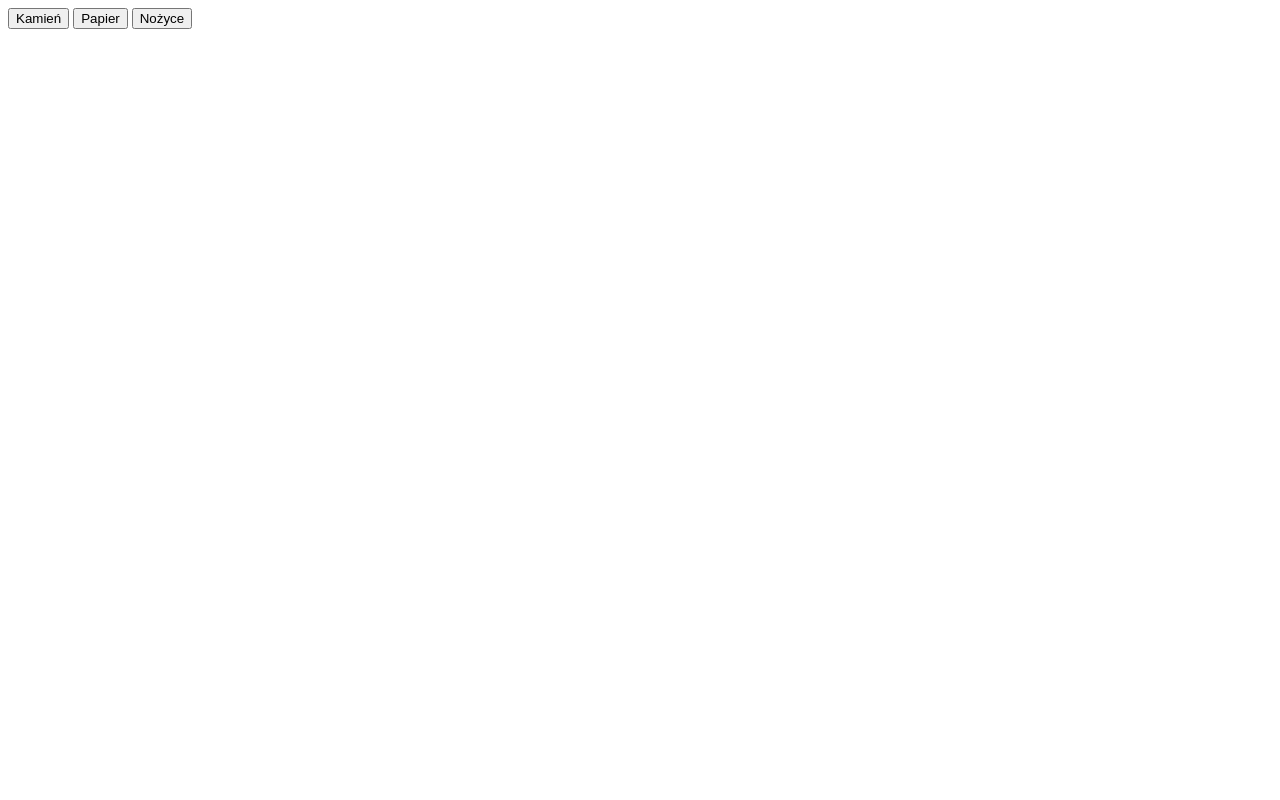
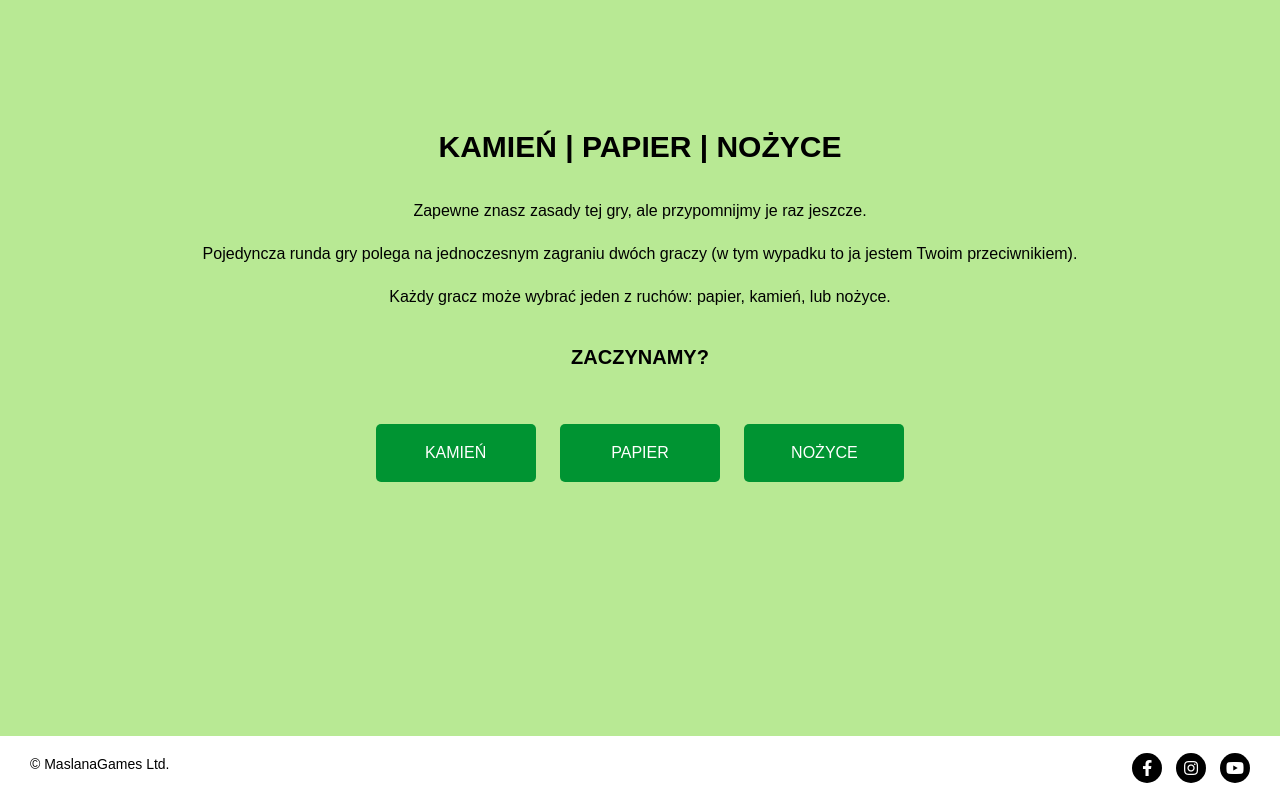
Before and after one commit to maslana-mucha/JS-repository, a website: page index.html in a window 1280 px wide. Drawn offline with Linux system fonts and the light colour scheme.

Commit message:
Add html and styles

```diff
--- a/index.html
+++ b/index.html
@@ -2,18 +2,43 @@
 <html lang="pl">
 <head>
 	<meta charset="UTF-8">
+	<meta name="viewport" content="width=device-width, initial-scale=1.0">
+	<link rel="stylesheet" href="https://cdnjs.cloudflare.com/ajax/libs/font-awesome/5.9.0/css/all.min.css">
 	<title>Kamień, papier, nożyce</title>
 	<link rel="stylesheet" href="css/style.css">
 </head>
 <body>
-	<div class="container">
-		<div id="buttons">
-			<button id="button-rock">Kamień</button>
-			<button id="button-paper">Papier</button>
-			<button id="button-scissors">Nożyce</button>
+	<section class="game">
+		<div class="container">
+			<div class="introduction">
+				<h1 class="game-title">kamień | papier | nożyce</h1>
+				<p class="rules">Zapewne znasz zasady tej gry, ale przypomnijmy je raz jeszcze.</p>
+				<p class="rules">Pojedyncza runda gry polega na jednoczesnym zagraniu dwóch graczy (w tym wypadku to ja jestem Twoim przeciwnikiem).</p>
+				<p class="rules">Każdy gracz może wybrać jeden z ruchów: papier, kamień, lub nożyce.</p>
+				<p class="ready">Zaczynamy?</p>
+			</div>
+			<div class="buttons" id="buttons">
+				<button class="btn" id="button-rock">Kamień</button>
+				<button class="btn" id="button-paper">Papier</button>
+				<button class="btn" id="button-scissors">Nożyce</button>
+			</div>
+			<div class="message" id="messages"></div>
+			</div>
+			<div class="counter" id="result"></div>
 		</div>
-		<div id="messages"></div>
-	</div>
+	</section>
+	<footer class="footer">
+		<div class="company-name">
+			<p>&copy; MaslanaGames Ltd.</p>
+		</div>
+		<div class="social-media">
+			<ul>
+	      <li><a href="#"><i class="fab fa-facebook-f"></i>Facebook</a></li>
+	      <li><a href="#"><i class="fab fa-instagram"></i>Instagram</a></li>
+	      <li><a href="#"><i class="fab fa-youtube"></i>YouTube</a></li>
+	  	</ul>
+		</div>
+	</footer>
 	<script src="js/functions.js"></script>
 	<script src="js/script.js"></script>
 </body>
--- a/sass/style.scss
+++ b/sass/style.scss
@@ -0,0 +1,146 @@
+/* Global */
+*, *::before, *::after {
+    box-sizing: border-box;
+}
+body {
+    margin: 0;
+    padding: 0;
+    height: 100%;
+    background-color: #b8e994;
+    font-family: sans-serif;
+    font-size: 16px;
+    line-height: 1.7;
+}
+section {
+    padding: 96px 50px;
+    text-align: center;
+}
+.container {
+    margin: 0 auto;
+    max-width: 1140px;
+    min-height: 100%;
+    position: relative;
+}
+.btn {
+    padding: 20px;
+    margin: 10px 10px;
+    min-width: 160px;
+    display: inline-block;
+    font-size: 16px;
+    text-align: center;
+    text-decoration: none;
+    text-transform: uppercase;
+    color: #fff;
+    cursor: pointer;
+    border-style: none;
+    background-color: #009432;
+    border-radius: 5px;
+    transition: all 0.2s;
+}
+.btn:hover {
+    background: #e67e22;
+    background-position: 0 100%;
+}
+
+.game-title {
+  font-size: 30px;
+  text-transform: uppercase;
+}
+.ready {
+  padding: 10px 0 20px 0;
+  font-weight: 600;
+  font-size: 20px;
+  text-transform: uppercase;
+}
+.message {
+  padding: 40px;
+  font-size: 20px;
+  font-weight: 600;
+  text-transform: uppercase;
+}
+.footer {
+  position: absolute;
+  display: inline-flex;
+  justify-content: space-between;
+  bottom:0;
+  width: 100%;
+  padding: 3px 30px;
+  background-color: #fff;
+  font-size: 14px;
+}
+.social-media ul {
+  list-style-type: none;
+}
+.social-media li {
+  display: inline;
+  font-size: 0;
+}
+.fab {
+  margin-left: 10px;
+  width: 30px;
+  height: 30px;
+  line-height: 30px;
+  border-radius: 50%;
+  background-color: black;
+  color: #fff;
+  font-size: 16px;
+  text-align: center;
+}
+
+@media (max-width: 767px) {
+    section {
+      padding: 10px 10px;
+    }
+    .buttons {
+      display: flex;
+      flex-direction: column;
+      align-items: center;
+    }
+    .btn {
+      padding: 10px 20px;
+      margin: 5px 5px;
+    }
+    .game-title {
+      font-size: 25px;
+    }
+    .rules {
+      padding: 0 10px;
+      text-align: justify;
+      font-size: 14px;
+    }
+    .ready {
+      padding: 10px 0 0 0;
+      font-size: 16px;
+    }
+    .message {
+      padding: 25px;
+      font-size: 16px;
+    }
+    .footer {
+      display: none;
+    }
+}
+@media (max-width: 321px) {
+    section {
+      padding: 5px 10px;
+    }
+    .game-title {
+      font-size: 20px;
+    }
+    .rules {
+      padding: 0 10px;
+      text-align: center;
+      font-size: 13px;
+    }
+    .ready {
+      padding: 5px 0 0 0;
+      font-size: 13px;
+    }
+    .btn {
+      font-size: 13px;
+    }
+    .message {
+      padding: 16px;
+      font-size: 14px;
+    }
+}
```
Also changed, not shown: css/style.css, 1 other file.
